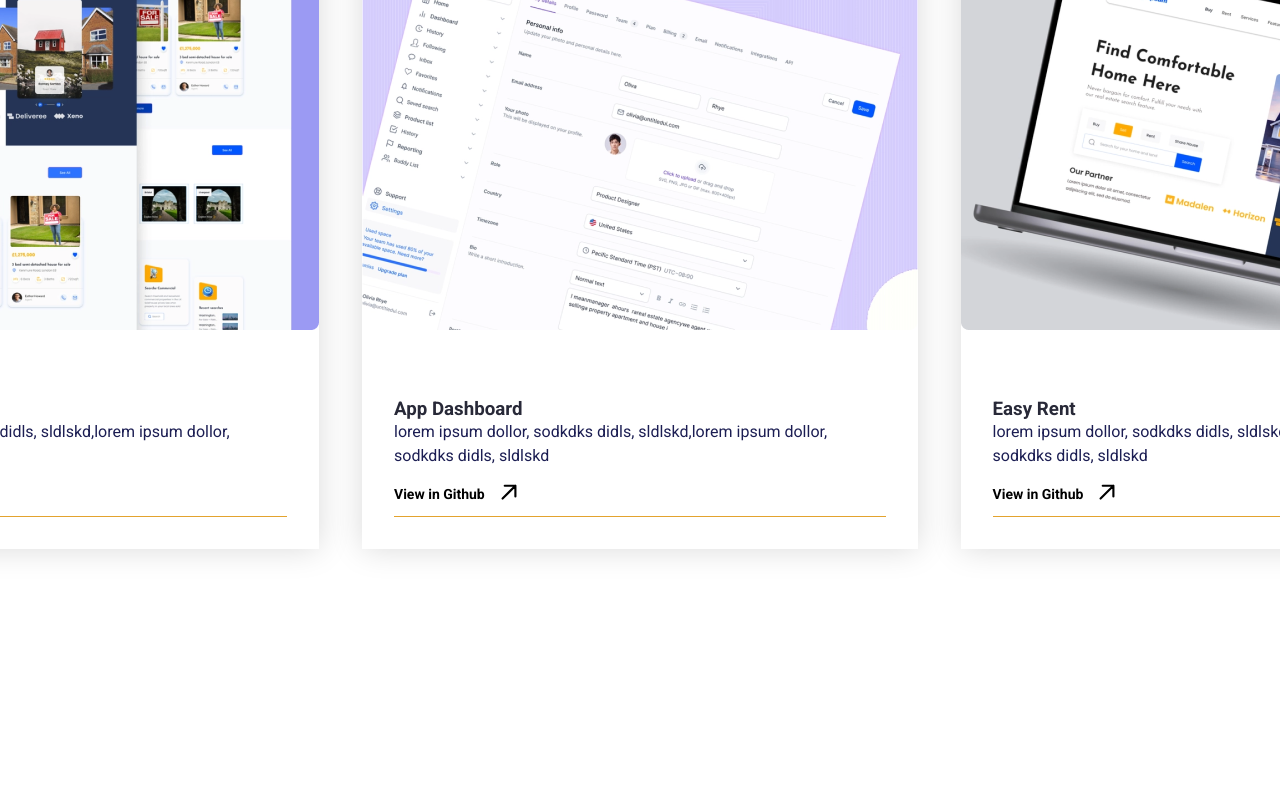
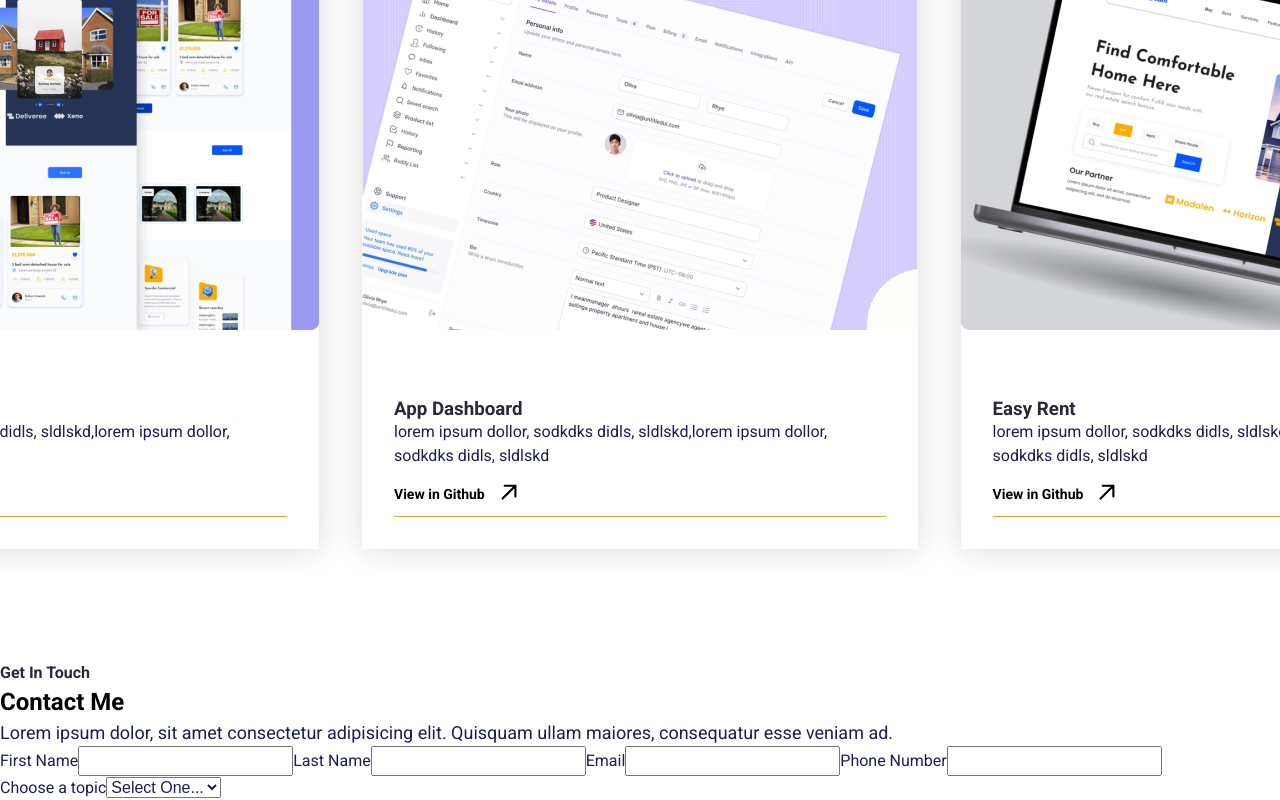
Before and after one commit to amerigirl/digitalPortfolio, a React (Create React App) app: page / in a window 1280 px wide. Shown: the part 2649-3449 px from the top of the page. Before the commit the page ends 3310 px from the top, so only its background shows below. Built offline with nearby package versions, Linux system fonts and the light colour scheme.

Commit message:
updating the contact me form

```diff
--- /dev/null
+++ b/src/Pages/ConctactMe/ContactMe.jsx
@@ -0,0 +1,71 @@
+export default function ContactMe() {
+  return (
+    <section id="Contact" className="contact--section">
+      <div>
+        <p className="sub--title">Get In Touch</p>
+        <h2>Contact Me</h2>
+        <p className="text-lg">
+          Lorem ipsum dolor, sit amet consectetur adipisicing elit. Quisquam
+          ullam maiores, consequatur esse veniam ad.
+        </p>
+      </div>
+      <form className="contact--form--container">
+        <div className="container">
+          <label htmlFor="first-name" className="contact--label">
+            <span className="text-md">First Name</span>
+            <input
+              type="text"
+              className="contact--input text-md"
+              name="first-name"
+              id="first-name"
+              required
+            />
+          </label>
+          <label htmlFor="last-name" className="contact--label">
+            <span className="text-md">Last Name</span>
+            <input
+              type="text"
+              className="contact--input text-md"
+              name="last-name"
+              id="last-name"
+              required
+            />
+          </label>
+          <label htmlFor="email" className="contact--label">
+            <span className="text-md">Email</span>
+            <input
+              type="email"
+              className="contact--input text-md"
+              name="email"
+              id="email"
+              required
+            />
+          </label>
+          <label htmlFor="phone-number" className="contact--label">
+            <span className="text-md">Phone Number</span>
+            <input
+              type="number"
+              className="contact--input text-md"
+              name="phone-number"
+              id="phone-number"
+              required
+            />
+          </label>
+        </div>
+        <label htmlFor="choose-topic" className="contact--label">
+          <span className="text-md">Choose a topic</span>
+          <select
+            name="choose-topic"
+            id="choose-topic"
+            className="contact--input text-md"
+          >
+            <option>Select One...</option>
+            <option>Select One...</option>
+            <option>Select One...</option>
+            <option>Select One...</option>
+          </select>
+        </label>
+      </form>
+    </section>
+  );
+}
--- a/src/Pages/Home/Homescreen/index.jsx
+++ b/src/Pages/Home/Homescreen/index.jsx
@@ -2,6 +2,7 @@ import HeroSection from '../../HeroSection/HeroSection';
 import MySkills from '../../MySkills/MySkills';
 import AboutMe from '../../AboutMe/AboutMe';
 import MyPortfolio from '../../MyPortfolio/MyPortfolio';
+import ContactMe from '../../ConctactMe/ContactMe';
 
 export default function Home(){
     return (
@@ -10,6 +11,7 @@ export default function Home(){
         <AboutMe />
         <MySkills />
         <MyPortfolio />
+        <ContactMe />
       </>
     );
 }
```
Also changed, not shown: src/Pages/ConctactMe/ContactMe.css (added), src/Pages/Testimonials.jsx (deleted).
